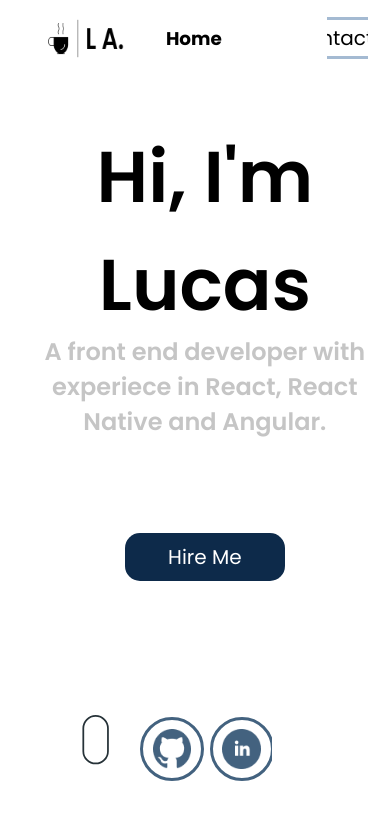
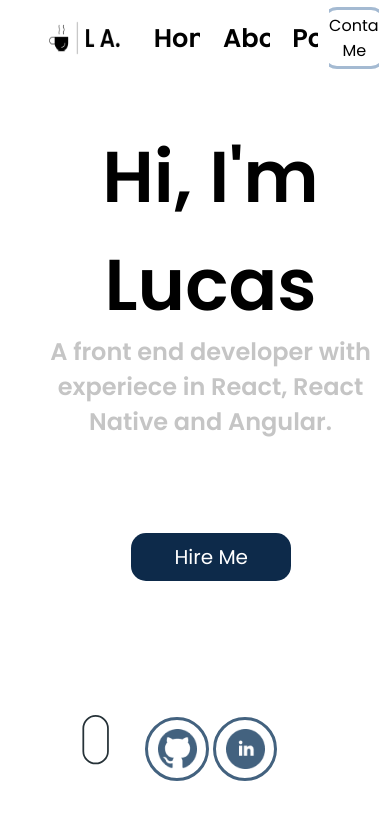
Before and after one commit to niubajr19/Portfolio, a React (Vite) app in the folder App/: page / in a window 390 px wide. Shown: the top 820 px of the page. Built offline with nearby package versions, Linux system fonts and the light colour scheme.

Commit message:
Fix - Atualizando visual da tela home

```diff
--- a/App/src/components/Header/index.tsx
+++ b/App/src/components/Header/index.tsx
@@ -7,15 +7,16 @@ import {
   ContactButtonText,
   Container,
   LogoContainer,
+  Logo,
 } from "./styles";
 
-import Logo from "../../assets/logo/logo-no-background.png";
+import LogoLa from "../../assets/logo/logo-no-background.png";
 
 function Header() {
   return (
     <Container>
       <LogoContainer>
-        <img src={Logo} width={150} height={75} />
+        <Logo src={LogoLa} />
       </LogoContainer>
       <ButtonsContainer>
         <Button>
--- a/App/src/components/Header/styles.ts
+++ b/App/src/components/Header/styles.ts
@@ -27,16 +27,20 @@ export const ButtonsContainer = styled.div`
 export const Button = styled.button`
   background-color: transparent;
 
-  min-width: 10rem;
-  padding: 10px;
+  width: 10rem;
+  padding: 0.5rem;
 
   border: none;
+
+  @media (max-width: 1024px) {
+    min-width: 4rem;
+  }
 `;
 
 export const ButtonText = styled.p`
   font-family: "Poppins";
-  font-size: 1.15rem;
-  font-weight: 700;
+  font-size: 1.6rem;
+  font-weight: 600;
 
   text-align: left;
 `;
@@ -65,10 +69,24 @@ export const ContactButton = styled.button`
   border-radius: 15px;
 
   padding: 3px;
+
+  @media (max-width: 1024px) {
+    width: 8rem;
+    min-width: 4rem;
+  }
 `;
 
 export const ContactButtonText = styled.p`
   font-family: "Poppins";
   font-size: 1.25rem;
   font-weight: 400;
+
+  @media (max-width: 1024px) {
+    font-size: 1rem;
+  }
 `;
+
+export const Logo = styled.img`
+  width: 8rem;
+  height: 4rem;
+`;
--- a/App/src/index.css
+++ b/App/src/index.css
@@ -11,6 +11,6 @@
 
 @media (max-width: 1024px) {
   * {
-    margin-right: 2%;
+    margin-right: 1%;
   }
 }
--- a/App/src/pages/Home/styles.ts
+++ b/App/src/pages/Home/styles.ts
@@ -253,13 +253,21 @@ export const GreatsTitle = styled.p`
 
   margin-bottom: 94px;
 
-  @media (max-width: 1025px) {
+  @media (max-width: 1025px) and (min-width: 670px) {
     text-align: center;
     font-size: 4.5rem;
     margin: 0;
 
-    padding-left: 3rem;
-    padding-right: 3rem;
+    padding-left: 3.7rem;
+    padding-right: 3.7rem;
+  }
+  @media (max-width: 670px) {
+    text-align: center;
+    font-size: 4.5rem;
+    margin: 0;
+
+    padding-left: 2rem;
+    padding-right: 2rem;
   }
 `;
 
```
